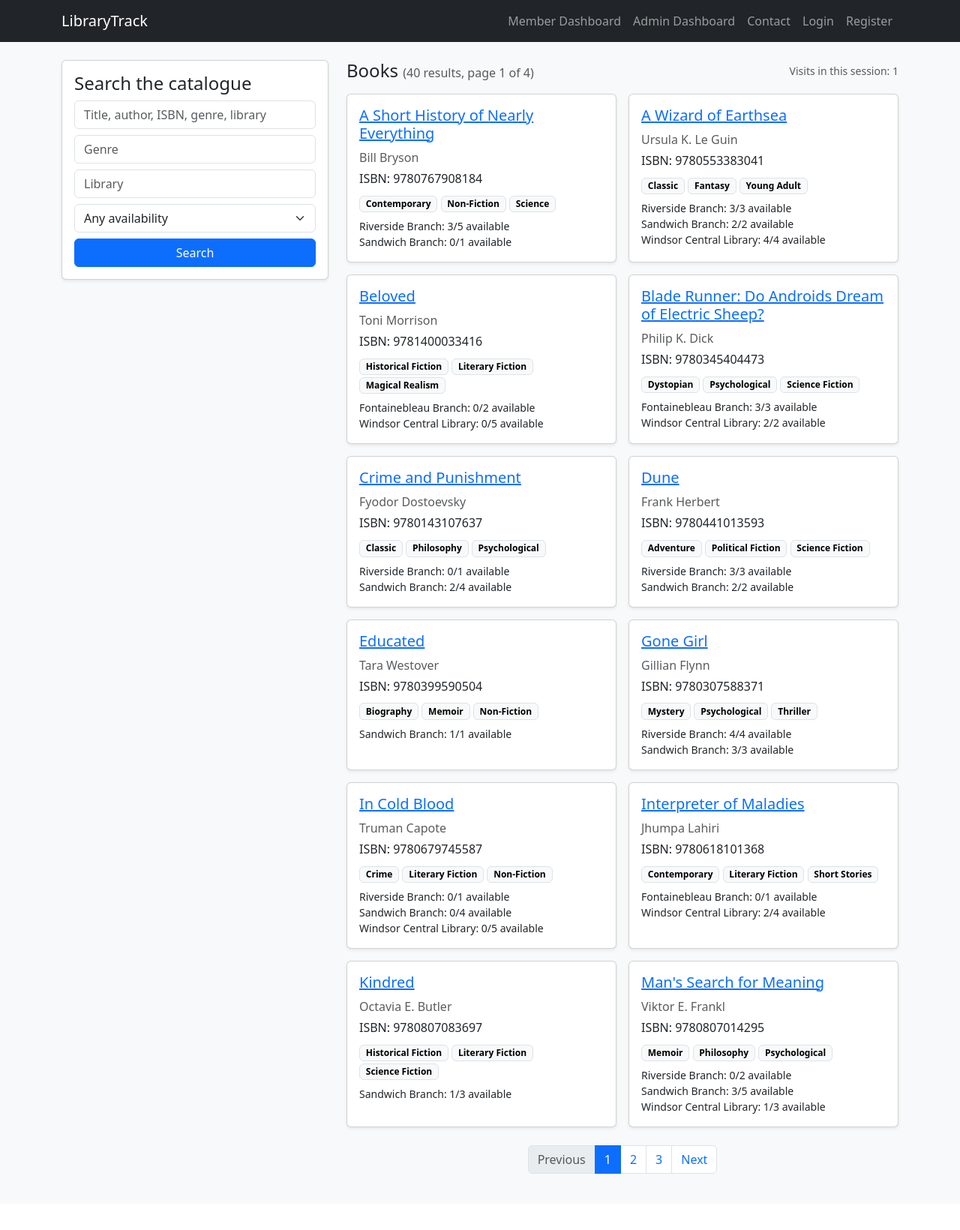
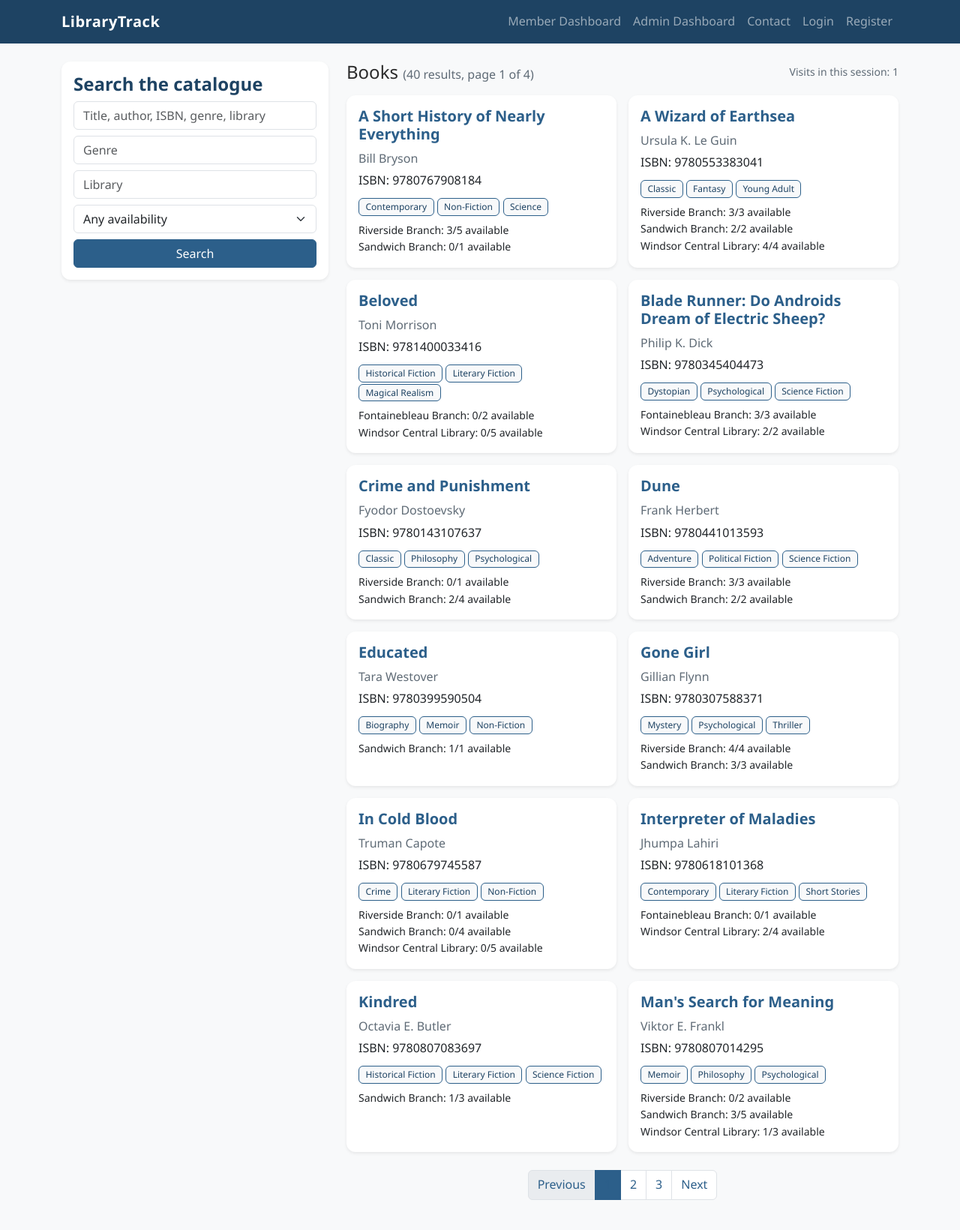
Before and after one commit to arabsannan/LibraryTrack, a Django app: page / in a window 1280 px wide. Shown: the whole page at 75% size. Before the commit the page ends 1565 px from the top, so only its background shows below. Run offline with Django 5.2, Linux system fonts and the light colour scheme; data comes from the database, SQL or seed files in the repository.

Commit message:
Added custom stling and style imrpovements

```diff
--- a/librarytrack/settings.py
+++ b/librarytrack/settings.py
@@ -123,7 +123,10 @@ USE_TZ = True
 # Static files (CSS, JavaScript, Images)
 # https://docs.djangoproject.com/en/6.0/howto/static-files/
 
-STATIC_URL = 'static/'
+STATIC_URL = "static/"
+STATICFILES_DIRS = [
+    BASE_DIR / "static",
+]
 
 MEDIA_URL = '/media/'
 MEDIA_ROOT = os.path.join(BASE_DIR, 'media')
--- /dev/null
+++ b/static/css/custom.css
@@ -0,0 +1,126 @@
+:root {
+  --brand-primary: #2c5f8a;
+  --brand-primary-dark: #1e4363;
+  --brand-accent: #f4a259;
+  --text-body: #2b2b2b;
+  --text-muted: #5f6b76;
+}
+
+body {
+  color: var(--text-body);
+  line-height: 1.6;
+  font-family: "Segoe UI", system-ui, -apple-system, sans-serif;
+}
+
+/* Navbar */
+.navbar.bg-dark {
+  background-color: var(--brand-primary-dark) !important;
+}
+.navbar-brand {
+  font-weight: 700;
+  letter-spacing: 0.5px;
+}
+.nav-link {
+  font-weight: 500;
+  transition: color 0.15s ease;
+}
+.nav-link:hover {
+  color: var(--brand-accent) !important;
+}
+
+/* Cards */
+.card {
+  border: none;
+  border-radius: 0.75rem;
+  transition: transform 0.15s ease, box-shadow 0.15s ease;
+}
+.card:hover {
+  transform: translateY(-3px);
+  box-shadow: 0 0.5rem 1rem rgba(0,0,0,0.1) !important;
+}
+.card-body h1, .card-body h2, .card-body h3 {
+  color: var(--brand-primary-dark);
+  font-weight: 600;
+}
+.card-body a {
+  color: var(--brand-primary);
+  font-weight: 600;
+  text-decoration: none;
+}
+.card-body a:hover {
+  color: var(--brand-accent);
+  text-decoration: underline;
+}
+
+/* Text hierarchy */
+.text-muted {
+  color: var(--text-muted) !important;
+}
+p {
+  margin-bottom: 0.6rem;
+}
+
+/* Badges (genres) */
+.badge.text-bg-light {
+  color: var(--brand-primary-dark) !important;
+  border-color: var(--brand-primary) !important;
+  font-weight: 500;
+  padding: 0.4em 0.7em;
+}
+.badge.text-bg-secondary {
+  background-color: var(--brand-primary) !important;
+  font-weight: 500;
+  padding: 0.4em 0.7em;
+}
+.badge.text-bg-secondary:hover {
+  background-color: var(--brand-accent) !important;
+  color: #1e1e1e !important;
+}
+
+/* Buttons */
+.btn-primary {
+  background-color: var(--brand-primary);
+  border-color: var(--brand-primary);
+}
+.btn-primary:hover {
+  background-color: var(--brand-primary-dark);
+  border-color: var(--brand-primary-dark);
+}
+.btn-outline-primary {
+  color: var(--brand-primary);
+  border-color: var(--brand-primary);
+}
+.btn-outline-primary:hover {
+  background-color: var(--brand-primary);
+}
+
+/* Table */
+.table thead {
+  background-color: #f1f5f8;
+  color: var(--brand-primary-dark);
+  font-weight: 600;
+}
+.table td, .table th {
+  vertical-align: middle;
+}
+
+/* Alerts */
+.alert {
+  border-radius: 0.5rem;
+  border: none;
+}
+
+/* Pagination */
+.pagination .page-link {
+  color: var(--brand-primary);
+}
+.pagination .page-item.active .page-link {
+  background-color: var(--brand-primary);
+  border-color: var(--brand-primary);
+}
+
+/* Search form */
+.form-control:focus, .form-select:focus {
+  border-color: var(--brand-primary);
+  box-shadow: 0 0 0 0.2rem rgba(44,95,138,0.15);
+}
--- a/templates/base.html
+++ b/templates/base.html
@@ -1,3 +1,4 @@
+{% load static %}
 <!doctype html>
 <html lang="en">
 <head>
@@ -5,6 +6,7 @@
   <meta name="viewport" content="width=device-width, initial-scale=1">
   <title>LibraryTrack</title>
   <link href="https://cdn.jsdelivr.net/npm/bootstrap@5.3.3/dist/css/bootstrap.min.css" rel="stylesheet">
+  <link href="{% static 'css/custom.css' %}" rel="stylesheet">
 </head>
 <body class="bg-light">
   <nav class="navbar navbar-expand-lg navbar-dark bg-dark">
```
